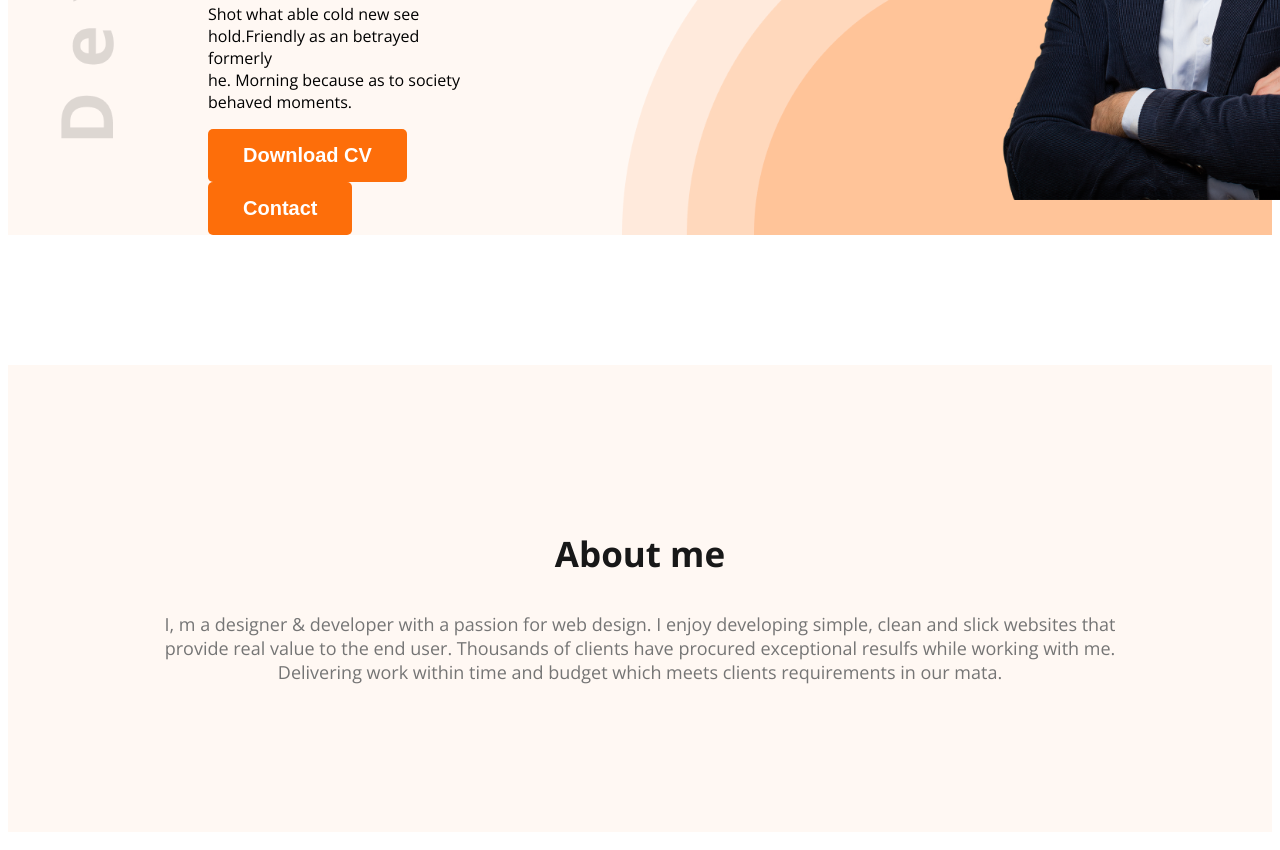
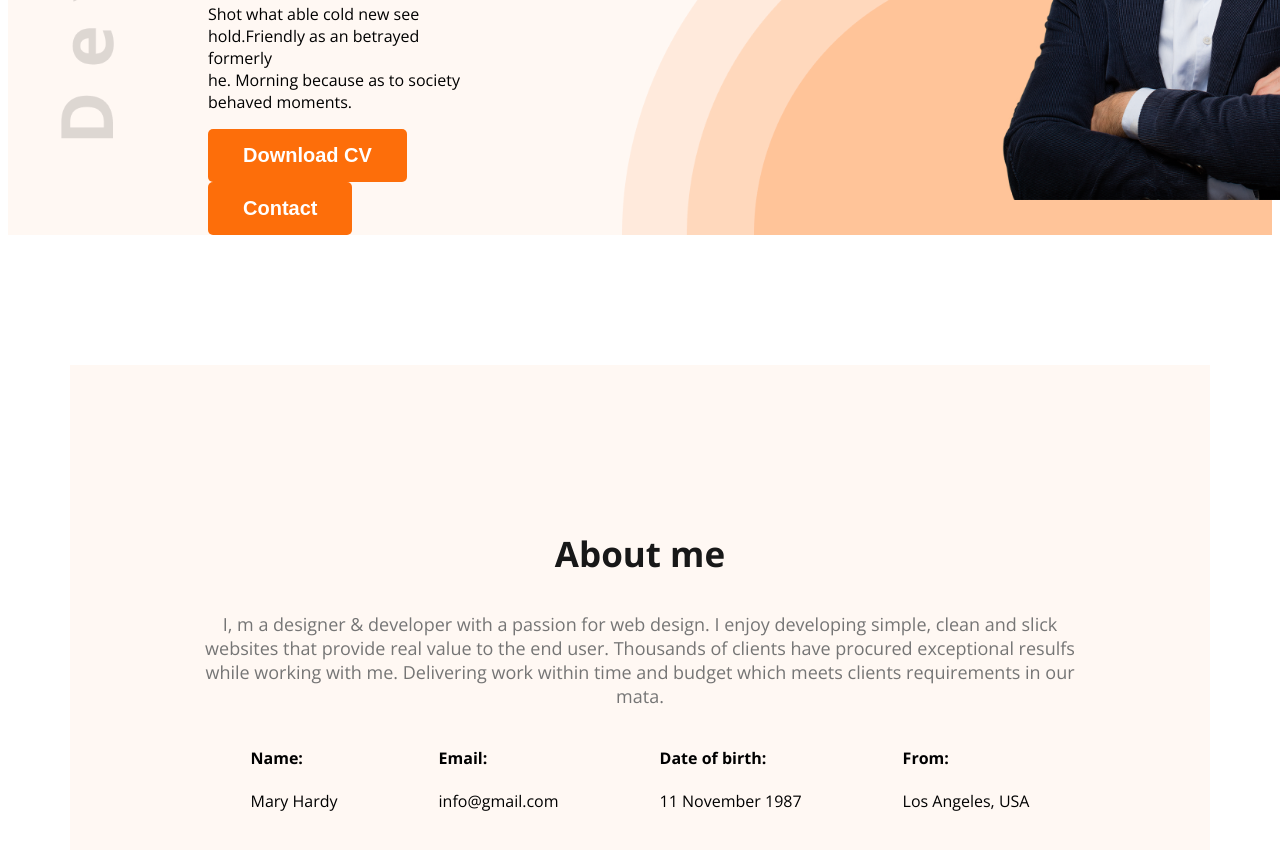
Before and after one commit to dronatoo21/webdeveloper-portfolio, a plain HTML site: page index.html in a window 1280 px wide. Shown: the part 530-1380 px from the top of the page. Drawn offline with nearby package versions, Linux system fonts and the light colour scheme.

Commit message:
added about information

```diff
--- a/index.html
+++ b/index.html
@@ -35,6 +35,25 @@
         <section class="about">
             <h3 class="abt-sec-title">About me</h3>
             <p class="abt-sec-des">I, m a designer & developer with a passion for web design. I enjoy developing simple, clean and slick websites that provide real value to the end user. Thousands of clients have procured exceptional resulfs while working with me. Delivering work within time and budget which meets clients requirements in our mata.</p>
+            <div class="about-info-container">
+                <div class="about-info">
+                    <h4 class="info-title">Name:</h4>
+                    <p class="info-des"> Mary Hardy </p>
+                </div>
+                <div class="about-info">
+                    <h4 class="info-title">Email:</h4>
+                    <p class="info-des">info@gmail.com</p>
+                </div>
+                <div class="about-info">
+                    <h4 class="info-title">Date of birth:</h4>
+                    <p class="info-des">11 November 1987</p>
+                </div>
+                <div class="about-info">
+                    <h4 class="info-title">From:</h4>
+                    <p class="info-des">Los Angeles, USA</p>
+                </div>
+
+            </div>
         </section>
     </main>
     <footer>
--- a/portfolio.css
+++ b/portfolio.css
@@ -118,3 +118,17 @@ nav a{
     padding: 130px;
     margin: 130px 0;
 }
+
+main{
+    max-width: 1140px;
+    margin: 0 auto;
+}
+
+.about-info-container{
+    display: flex;
+    justify-content: space-around;
+}
+
+.about-info{
+
+}
```
